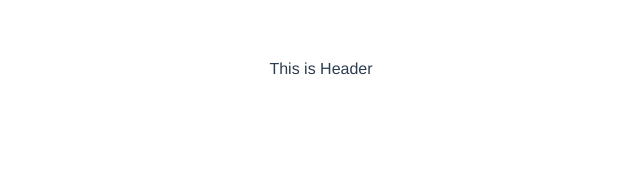
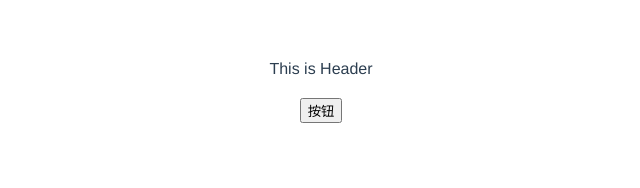
Before and after one commit to adispring/vue-demo, a Vue app: page / in a window 1280 px wide. Shown: the top 188 px of the page, without its empty margins (319-959 px from the left). Built offline with nearby package versions, Linux system fonts and the light colour scheme.

Commit message:
v-on 缩写 @

```diff
--- a/src/App.vue
+++ b/src/App.vue
@@ -3,6 +3,7 @@
     <BaseLayout>
       <template v-slot:[baseName]> This is Header </template>
     </BaseLayout>
+    <button @click="handleClick">按钮</button>
   </div>
 </template>
 
@@ -22,6 +23,11 @@ export default {
       },
     };
   },
+  methods: {
+    handleClick() {
+      console.log(`点击按钮：${this.user.name}`);
+    },
+  },
 };
 </script>
 
```
